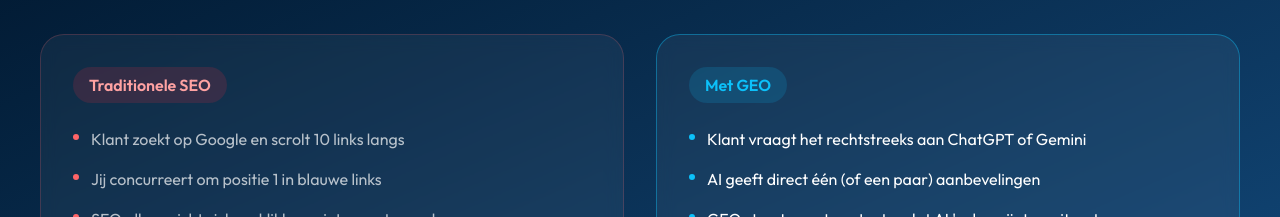
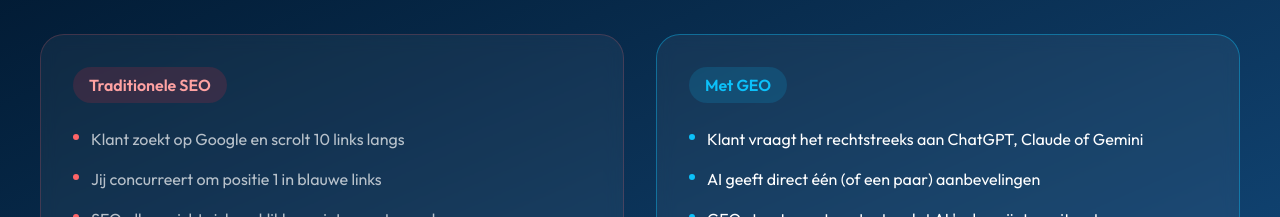
Before and after one commit to taibacreations/3616-miradaagency, a Next.js app: page /geo in a window 1280 px wide. Shown: the part 1400-1617 px from the top of the page. Built offline with nearby package versions, Linux system fonts and the light colour scheme.

Commit message:
updated the website according to client's requirements

```diff
--- a/src/app/geo/page.tsx
+++ b/src/app/geo/page.tsx
@@ -217,7 +217,7 @@
     "Geen controle over hoe AI jouw bedrijf beschrijft",
   ],
   new: [
-    "Klant vraagt het rechtstreeks aan ChatGPT of Gemini",
+    "Klant vraagt het rechtstreeks aan ChatGPT, Claude of Gemini",
     "AI geeft direct één (of een paar) aanbevelingen",
     "GEO structureert content zodat AI 'm begrijpt en citeert",
     "Wij zorgen dat AI jouw bedrijf correct en positief noemt",
```
